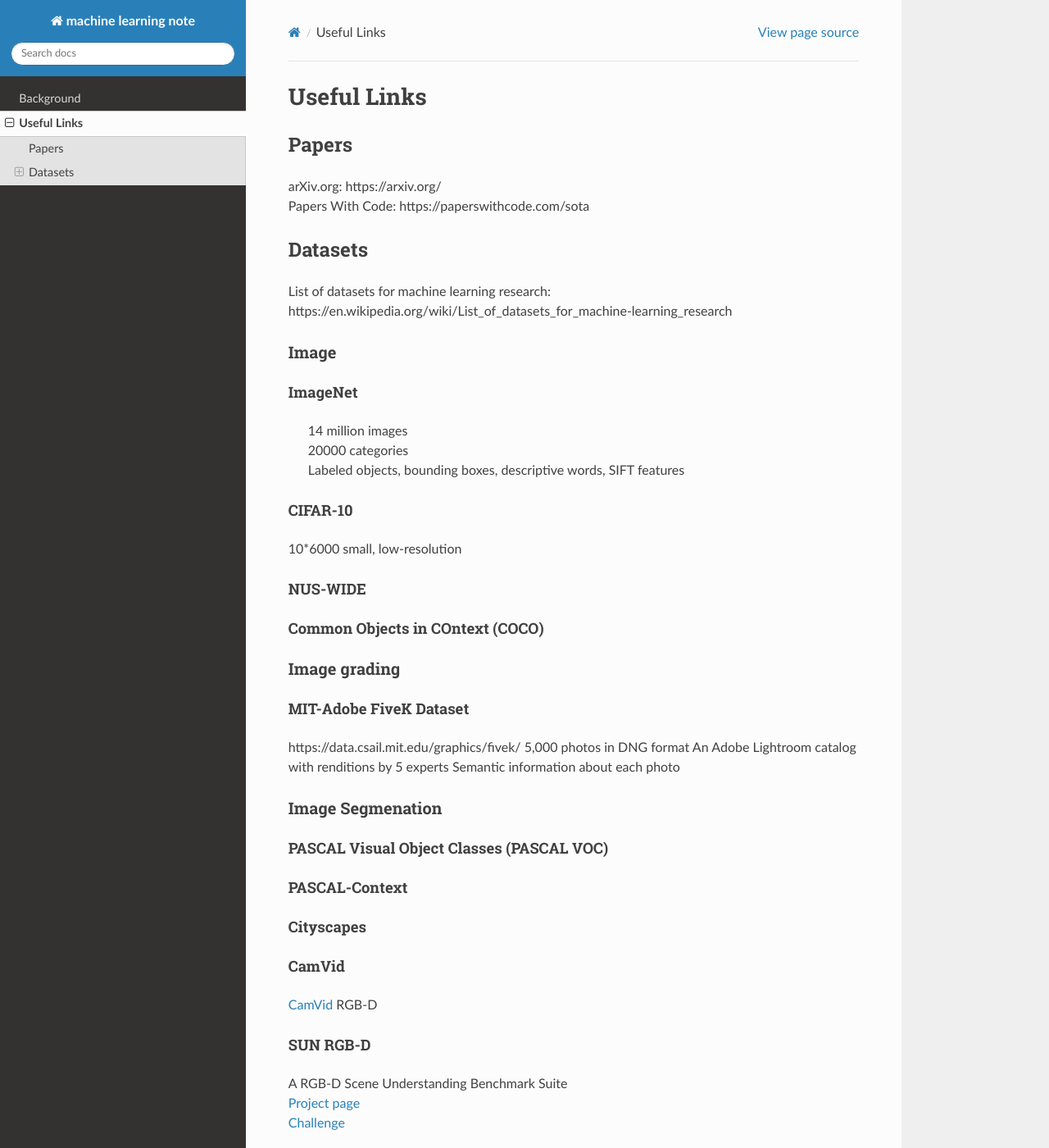
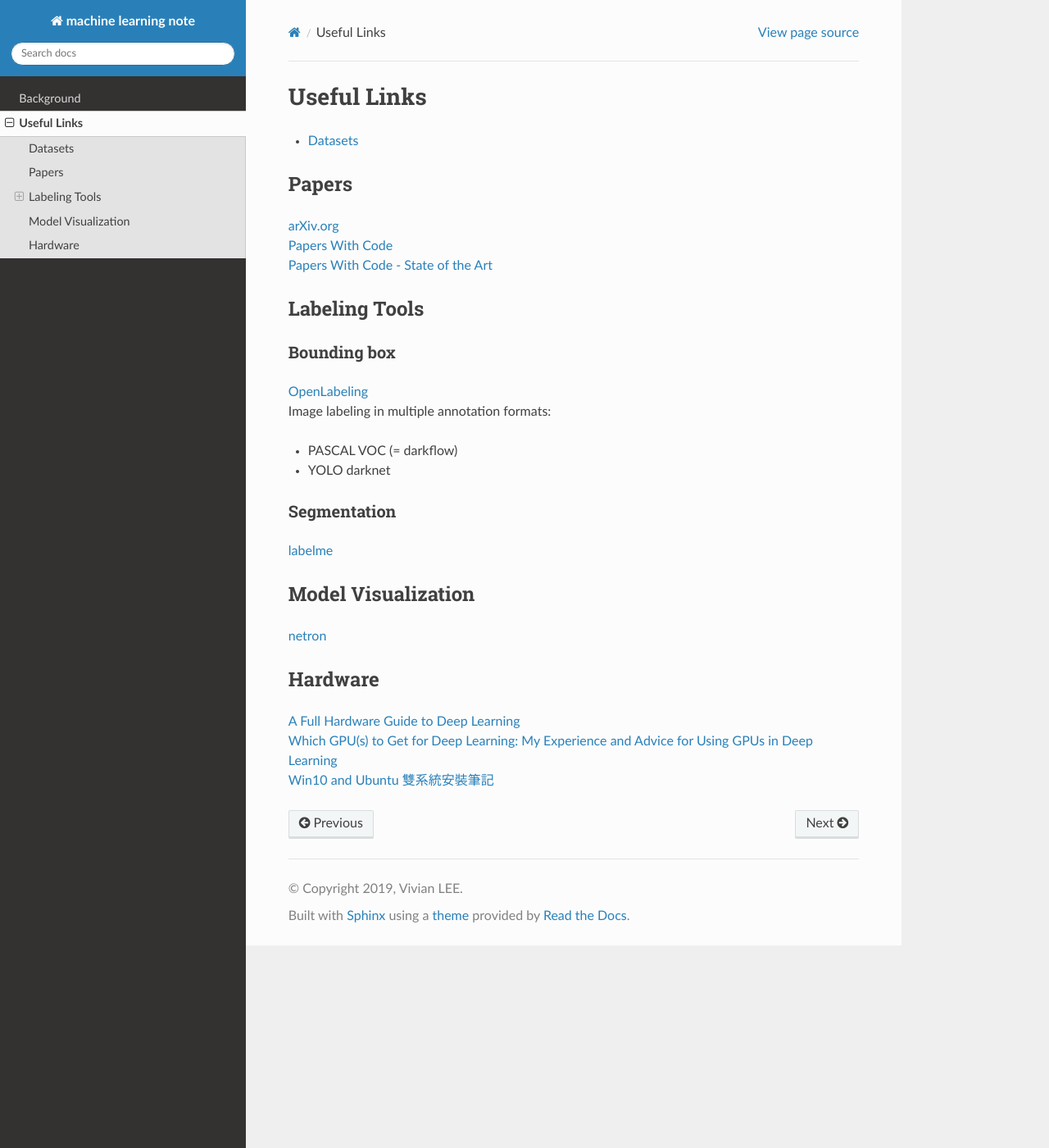
Before and after one commit to vlee-harmonicinc/machine-learning-note, a Sphinx documentation site: the page built from source/useful_links.md, in a window 1280 px wide and 1400 px high. Shown: the whole window at 82% size. Built offline with Sphinx 7.4.7 and the Read the Docs theme 2.0.0, drawn with Linux system fonts in a browser that asks for light colours; pages that are not in the unit, such as notebooks, are missing from menus; some of the changed text lies outside the part shown.

Commit message:
add links and activation function and latex formula

```diff
--- a/source/conf.py
+++ b/source/conf.py
@@ -13,9 +13,9 @@
 # import os
 # import sys
 # sys.path.insert(0, os.path.abspath('.'))
-import jieba
 import recommonmark
 from recommonmark.transform import AutoStructify
+import jieba # for chinese search engine
 
 # -- Project information -----------------------------------------------------
 
@@ -33,6 +33,7 @@
     'sphinx_rtd_theme',
     'recommonmark',
     'sphinx.ext.autosectionlabel', # Auto-generate section labels.
+#     'sphinx.ext.imgmath',
 ]
 
 # Prefix document path to section labels, otherwise autogenerated labels would look like 'heading'
--- a/source/useful_links.md
+++ b/source/useful_links.md
@@ -1,59 +1,25 @@
 # Useful Links
+
+* [Datasets](links/datasets.md)
+
 ## Papers
-arXiv.org: https://arxiv.org/
-Papers With Code: https://paperswithcode.com/sota
-## Datasets
-List of datasets for machine learning research: https://en.wikipedia.org/wiki/List_of_datasets_for_machine-learning_research
-### Image
-#### ImageNet
->14 million images
-20000 categories
-Labeled objects, bounding boxes, descriptive words, SIFT features
+[arXiv.org](https://arxiv.org/)
+[Papers With Code](https://paperswithcode.com)
+[Papers With Code - State of the Art](https://paperswithcode.com/sota)
 
-#### CIFAR-10
-10*6000
-small, low-resolution
-#### NUS-WIDE
+## Labeling Tools
+### Bounding box
+[OpenLabeling](https://github.com/Cartucho/OpenLabeling)
+Image labeling in multiple annotation formats:
+* PASCAL VOC (= darkflow)
+* YOLO darknet
+### Segmentation
+[labelme](https://github.com/wkentaro/labelme)
 
-#### Common Objects in COntext (COCO)
+## Model Visualization
+[netron](https://lutzroeder.github.io/netron/)
 
-### Image grading
-#### MIT-Adobe FiveK Dataset
-https://data.csail.mit.edu/graphics/fivek/
-5,000 photos in DNG format
-An Adobe Lightroom catalog with renditions by 5 experts
-Semantic information about each photo
-
-### Image Segmenation
-#### PASCAL Visual Object Classes (PASCAL VOC)
-#### PASCAL-Context
-#### Cityscapes
-#### CamVid
-[CamVid](http://mi.eng.cam.ac.uk/research/projects/VideoRec/CamVid/)
-RGB-D
-#### SUN RGB-D
-A RGB-D Scene Understanding Benchmark Suite
-[Project page](http://rgbd.cs.princeton.edu/)
-[Challenge](http://rgbd.cs.princeton.edu/challenge.html)
-
-#### NYU dataset
-https://cs.nyu.edu/~silberman/datasets/nyu_depth_v2.html
-Tracking
-#### youtube-bb
-
-### Object Tracking
-#### MOT Challenge: Multiple Object Tracking
-https://motchallenge.net/
-detection is provided
-#### OTB2015
-provide one boundary box in a reference frame, then following this items
-http://cvlab.hanyang.ac.kr/tracker_benchmark/datasets.html
-### Face Datasets
-#### Labled Faces in the Wild (LFW)
-#### YouTube Faces (YTF)
-#### MegaFace Challenge
-
-### HDR Datasets
-#### Fairchild
-http://rit-mcsl.org/fairchild//HDR.html
-tone map with multi. exposures, 106 images
+## Hardware
+[A Full Hardware Guide to Deep Learning](https://timdettmers.com/2018/12/16/deep-learning-hardware-guide/)
+[Which GPU(s) to Get for Deep Learning: My Experience and Advice for Using GPUs in Deep Learning](https://timdettmers.com/2019/04/03/which-gpu-for-deep-learning/)
+[Win10 and Ubuntu 雙系統安裝筆記](https://medium.com/caesars-study-review-on-web-development/win10-and-ubuntu-%E9%9B%99%E7%B3%BB%E7%B5%B1%E5%AE%89%E8%A3%9D%E7%AD%86%E8%A8%98-bc824bef7fb4)
```
Also changed, not shown: readme.md (+1 -0 lines), source/background.md (deleted, +0 -19 lines), source/basic/activation_functions.md (added, +32 -0 lines), source/basic/background.md (added, +15 -0 lines), source/index.md (+1 -1 lines), source/links/datasets.md (added, +53 -0 lines).
